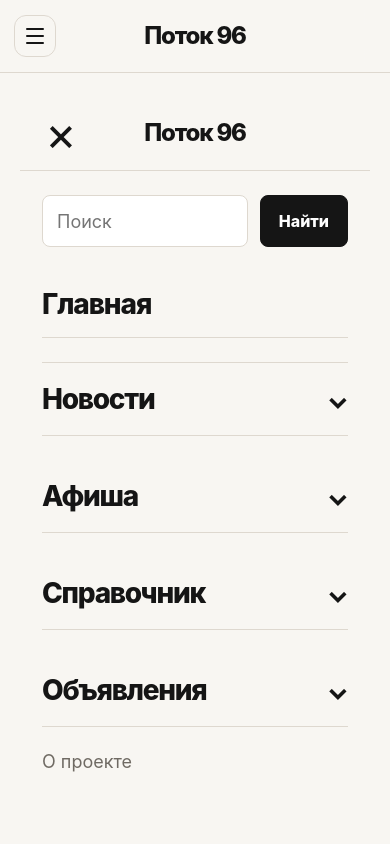
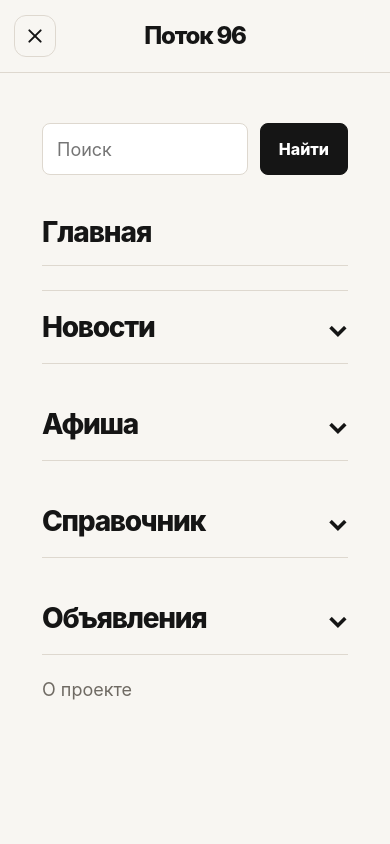
Before and after one commit to sapphire09z/potok96, a Next.js app: page /menu in a window 390 px wide. Shown: the top 844 px of the page. Built offline with nearby package versions, Linux system fonts and the light colour scheme.

Commit message:
style: toggle mobile menu icon on menu page

```diff
--- a/src/app/menu/menu.module.css
+++ b/src/app/menu/menu.module.css
@@ -3,40 +3,10 @@
     background: var(--bg);
     color: var(--text);
 }
-
-.top {
-    height: 76px;
-    display: grid;
-    grid-template-columns: 48px minmax(0, 1fr) 48px;
-    align-items: center;
-    padding: 0 18px;
-    border-bottom: 1px solid var(--border);
-}
-
-.close {
-    width: 46px;
-    height: 46px;
-    display: grid;
-    place-items: center;
-    color: inherit;
-    text-decoration: none;
-    font-size: 48px;
-    line-height: 1;
-}
-
-.logo {
-    justify-self: center;
-    color: inherit;
-    text-decoration: none;
-    font-size: 24px;
-    font-weight: 850;
-    letter-spacing: -0.05em;
-}
-
 .content {
     display: grid;
     gap: 24px;
-    padding: 24px 22px 44px;
+    padding: 28px 22px 44px;
 }
 
 .search {
--- a/src/app/menu/page.js
+++ b/src/app/menu/page.js
@@ -10,18 +10,6 @@ export const metadata = {
 export default function MenuPage() {
     return (
         <main className={styles.page}>
-            <header className={styles.top}>
-                <Link href="/" className={styles.close} aria-label="Закрыть меню">
-                    ×
-                </Link>
-
-                <Link href="/" className={styles.logo}>
-                    Поток 96
-                </Link>
-
-                <div aria-hidden="true" />
-            </header>
-
             <section className={styles.content}>
                 <form className={styles.search} action="/search" method="get">
                     <input type="search" name="q" placeholder="Поиск" />
--- a/src/components/MobileMenu.jsx
+++ b/src/components/MobileMenu.jsx
@@ -1,10 +1,20 @@
+"use client";
+
 import Link from "next/link";
+import { usePathname } from "next/navigation";
 
 import styles from "./MobileMenu.module.css";
 
 export default function MobileMenu() {
+    const pathname = usePathname();
+    const isMenuPage = pathname === "/menu";
+
     return (
-        <Link href="/menu" className={styles.button} aria-label="Открыть меню">
+        <Link
+            href={isMenuPage ? "/" : "/menu"}
+            className={`${styles.button} ${isMenuPage ? styles.close : ""}`}
+            aria-label={isMenuPage ? "Закрыть меню" : "Открыть меню"}
+        >
             <span />
             <span />
             <span />
--- a/src/components/MobileMenu.module.css
+++ b/src/components/MobileMenu.module.css
@@ -17,3 +17,15 @@
     background: var(--text);
     border-radius: 999px;
 }
+
+.close span:nth-child(1) {
+    transform: translateY(7px) rotate(45deg);
+}
+
+.close span:nth-child(2) {
+    opacity: 0;
+}
+
+.close span:nth-child(3) {
+    transform: translateY(-7px) rotate(-45deg);
+}
```
